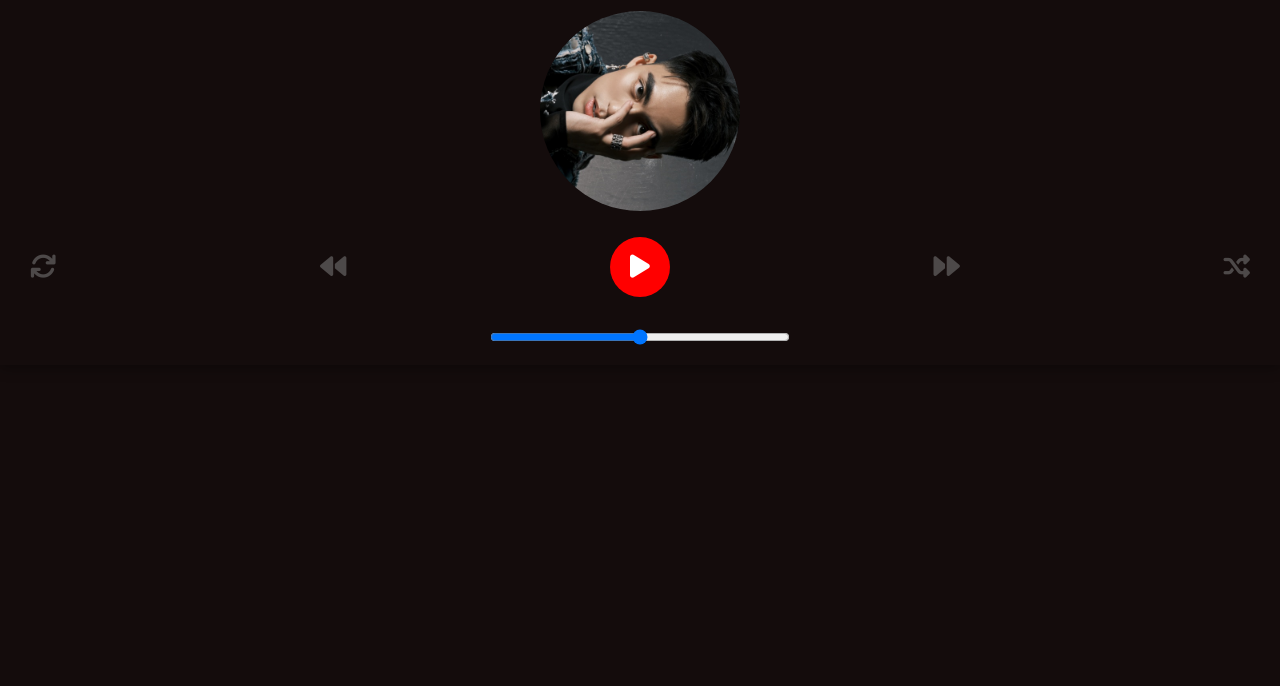
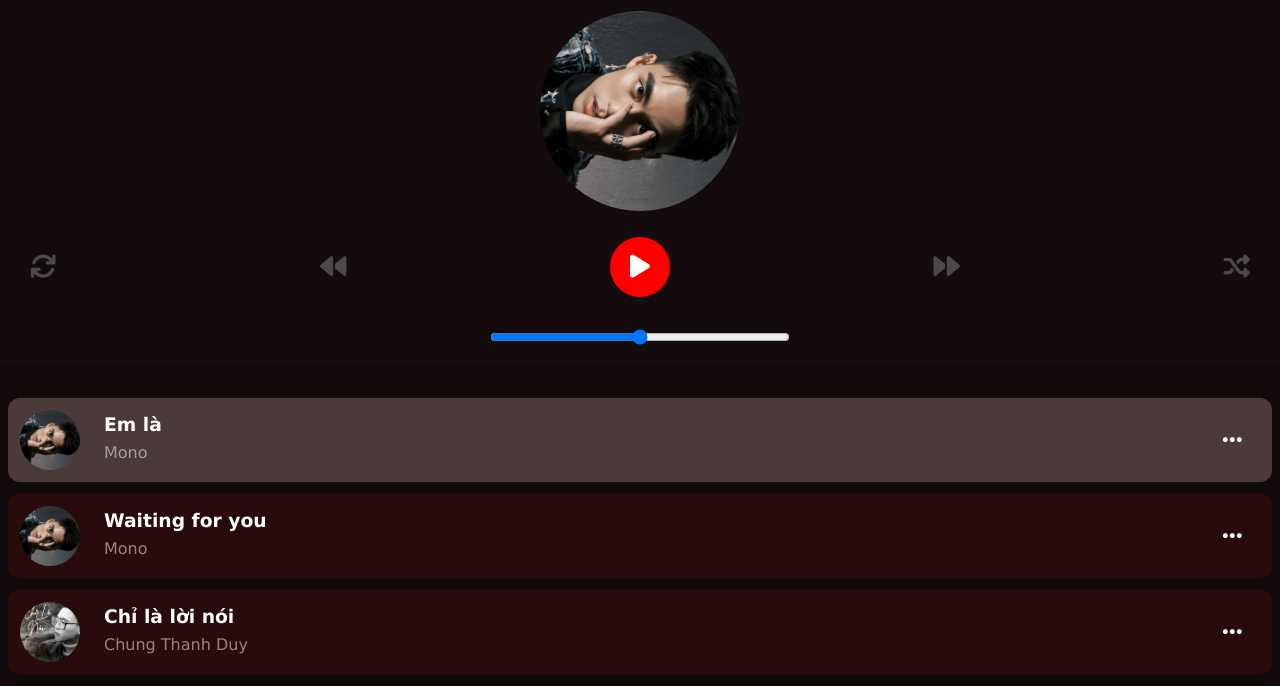
Before and after one commit to thaihoan2703/player-music, a plain HTML site: page index.html in a window 1280 px wide. Shown: the part 74-760 px from the top of the page. Drawn offline with nearby package versions, Linux system fonts and the light colour scheme.

Commit message:
Update style.css

```diff
--- a/assets/css/style.css
+++ b/assets/css/style.css
@@ -7,18 +7,18 @@ html{
     margin: 0;
     padding: 0;
 }
-.body{
+
+.container{
+    position: relative;
+    display: flex;
+    flex-direction: column;
 
 }
-.container{
-    position: relative;
-}
 .player{
-    position: fixed;
     text-align: center;
     background-color: #fff;
+    width: 100%;
     position: fixed;
-    width: 100%;
     top: 0;
     box-shadow: rgba(0, 0, 0, 0.3) 0px 4px 12px;
     z-index: 3;
@@ -80,9 +80,10 @@ html{
 }
 .playlist{
     z-index: 1;
+    padding-top: 460px;
     background-color: rgb(20, 12, 12);
-    padding-top: calc(120vmin - 12px);
     padding-bottom: 12px;
+    width: 100%;
 }
 .song{
     display: flex;
```
